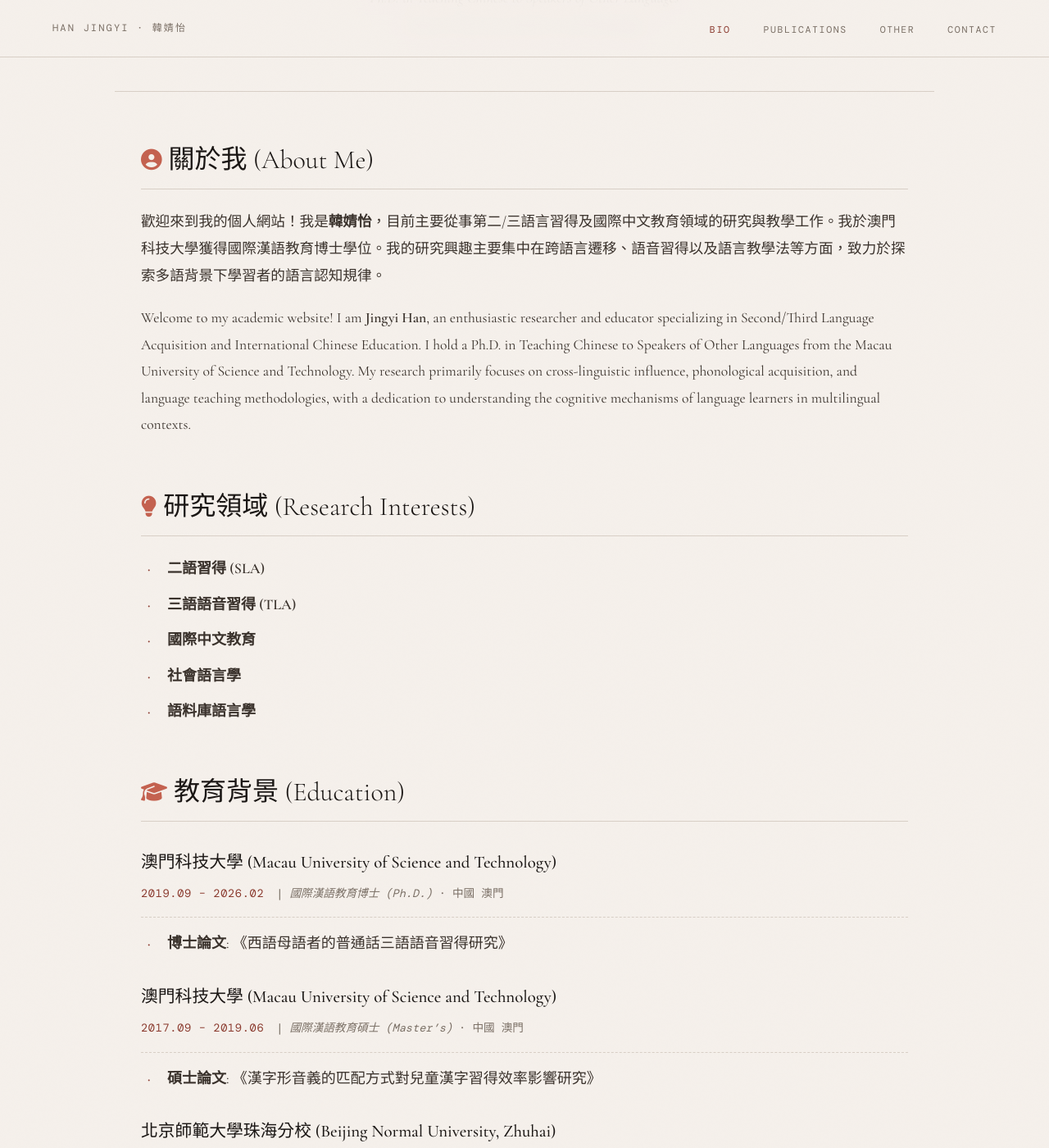
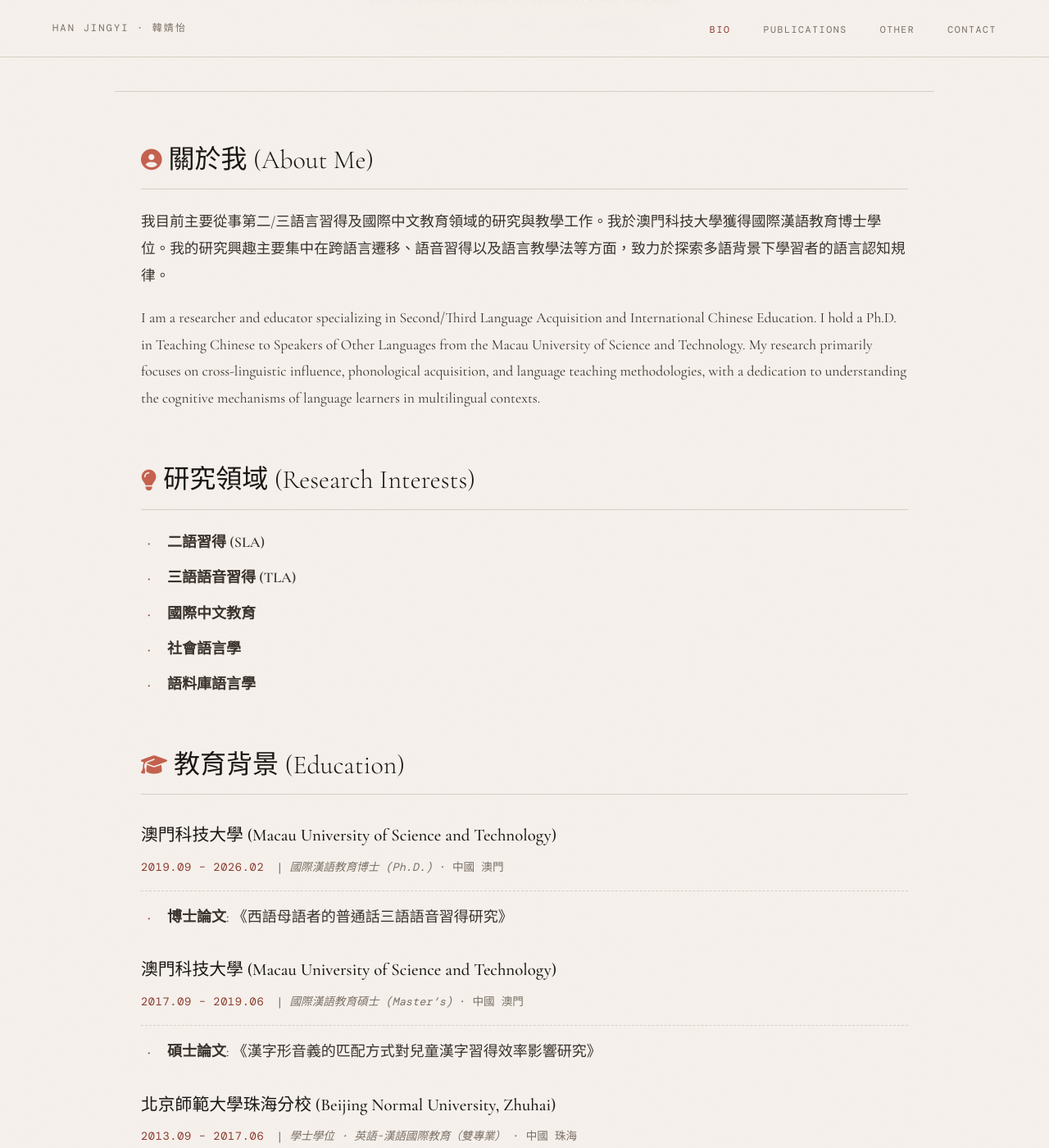
Before and after one commit to TinaJYHan/tinajyhan.github.io, a Jekyll site: the page built from index.md, in a window 1280 px wide and 1400 px high, scrolled down 297 px. Shown: the whole window at 82% size. Built offline with Jekyll 4.4.1, drawn with Linux system fonts in a browser that asks for light colours; some web fonts are replaced.

Commit message:
Update animation.

```diff
--- a/index.md
+++ b/index.md
@@ -12,9 +12,9 @@ title: Bio
 
 ## <i class="fas fa-user-circle"></i> 關於我 (About Me)
 
-歡迎來到我的個人網站！我是**韓婧怡**，目前主要從事第二/三語言習得及國際中文教育領域的研究與教學工作。我於澳門科技大學獲得國際漢語教育博士學位。我的研究興趣主要集中在跨語言遷移、語音習得以及語言教學法等方面，致力於探索多語背景下學習者的語言認知規律。
+我目前主要從事第二/三語言習得及國際中文教育領域的研究與教學工作。我於澳門科技大學獲得國際漢語教育博士學位。我的研究興趣主要集中在跨語言遷移、語音習得以及語言教學法等方面，致力於探索多語背景下學習者的語言認知規律。
 
-Welcome to my academic website! I am **Jingyi Han**, an enthusiastic researcher and educator specializing in Second/Third Language Acquisition and International Chinese Education. I hold a Ph.D. in Teaching Chinese to Speakers of Other Languages from the Macau University of Science and Technology. My research primarily focuses on cross-linguistic influence, phonological acquisition, and language teaching methodologies, with a dedication to understanding the cognitive mechanisms of language learners in multilingual contexts.
+I am a researcher and educator specializing in Second/Third Language Acquisition and International Chinese Education. I hold a Ph.D. in Teaching Chinese to Speakers of Other Languages from the Macau University of Science and Technology. My research primarily focuses on cross-linguistic influence, phonological acquisition, and language teaching methodologies, with a dedication to understanding the cognitive mechanisms of language learners in multilingual contexts.
 
 ## <i class="fas fa-lightbulb"></i> 研究領域 (Research Interests)
 
--- a/style.css
+++ b/style.css
@@ -726,3 +726,22 @@ main h3 + p strong { color: var(--accent); font-weight: 400; letter-spacing: 0.0
 .contact-btn:hover { background: var(--accent); border-color: var(--accent); color: white !important; }
 .contact-btn i { font-size: 1.2rem; }
 @media (max-width: 768px) { .page-content { padding-top: 5rem; } .hero { padding: 3rem 1rem; } main { padding: 0 1rem 2rem; } }
+
+/* ── SCROLL ANIMATIONS ── */
+.scroll-fade-up {
+  opacity: 0;
+  transform: translateY(20px);
+  transition: opacity 0.8s cubic-bezier(0.2, 0.8, 0.2, 1), transform 0.8s cubic-bezier(0.2, 0.8, 0.2, 1);
+}
+
+.scroll-fade-up.is-visible {
+  opacity: 1;
+  transform: translateY(0);
+}
+@media (prefers-reduced-motion: reduce) {
+  .scroll-fade-up {
+    transition: none;
+    opacity: 1;
+    transform: none;
+  }
+}
```
Also changed, not shown: _layouts/default.html (+33 -0 lines).
